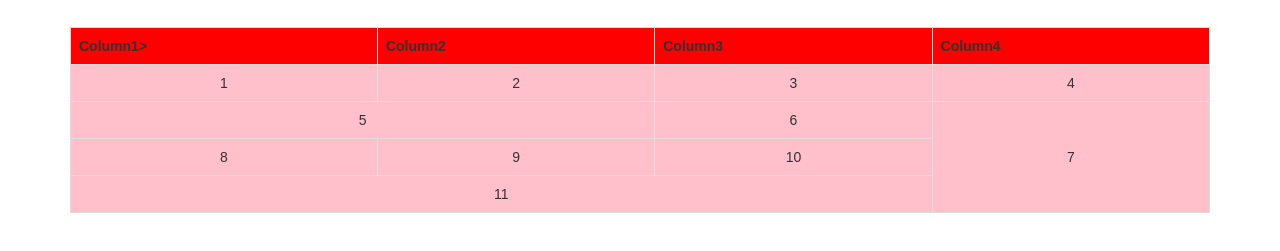
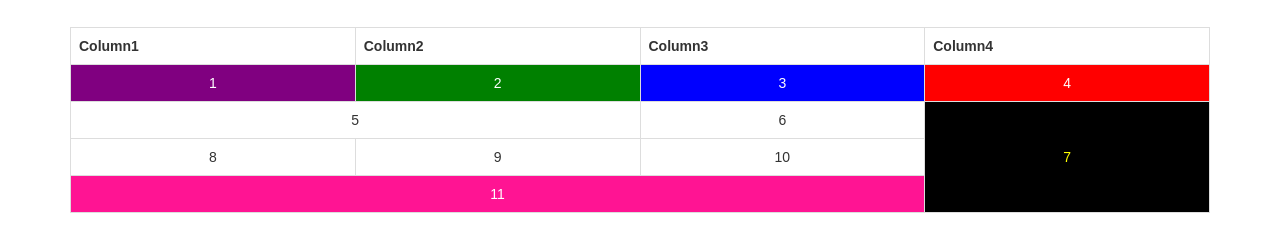
Before and after one commit to gregweitekamp/Weitekamp_Greg_unit8assignment, a plain HTML site: page index.html in a window 1280 px wide. Shown: the part 63-314 px from the top of the page. Drawn offline with Linux system fonts and the light colour scheme.

Commit message:
unit8 - finished (almost)

```diff
--- a/css/site.css
+++ b/css/site.css
@@ -1,13 +1,17 @@
 table {
     font-family: sans-serif;
     border-collapse: collapse;
+    border: 1px solid #dddddd;
     width: 100%;
-    background-color: pink;
+    background-color: pin;
+
 }
+
 th {
     border: 1px solid #dddddd;
     text-align: left;
     padding: 8px;
+
 }
 
 td {
@@ -17,16 +21,39 @@ td {
 
 }
 
-table nth-child(even) {
-    background-color: silver;
+#row1 {
+    color: white;
 }
 
-tr {
-    background-color: blu;
+#row4 {
+    background-color: deeppink;
+    color: white;
+
 }
-th {
+
+.one {
+    background-color: purple;
+
+}
+
+.two {
+    background-color: green;
+
+}
+
+.three {
+    background-color: blue;
+
+}
+
+.four {
     background-color: red;
+
 }
-td {
-    background-color: whit;
+
+.seven {
+    background-color: black;
+    color: yellow;
+    /*text-align: center;*/
+
 }
--- a/index.html
+++ b/index.html
@@ -24,27 +24,30 @@
                     <!-- build your table in here -->
                     <table>
                         <tr>
-                            <th>Column1></th>
+                            <th>Column1</th>
                             <th>Column2</th>
                             <th>Column3</th>
                             <th>Column4</th>
                         </tr>
-                        <tr>
-                            <td>1</td>
-                            <td>2</td>
-                            <td>3</td>
-                            <td>4</td>
+                        <tr id="row1">
+                            <td class="one">1</td>
+                            <td class="two">2</td>
+                            <td class="three">3</td>
+                            <td class="four">4</td>
+                        </tr>
                         <tr>
                             <td colspan="2">5</th>
                             <td>6</td>
-                            <td rowspan="3">7</td>
+                            <td class="seven" rowspan="3">7</td>
                         </tr>
-                        <tr>
+                        <tr id="row3">
                             <td>8</td>
                             <td>9</td>
                             <td>10</td>
-                        <tr>
+                        </tr>
+                        <tr id="row4">
                             <td colspan="3">11</td>
+                        </tr>
                 </table>
 
             </div>
```
